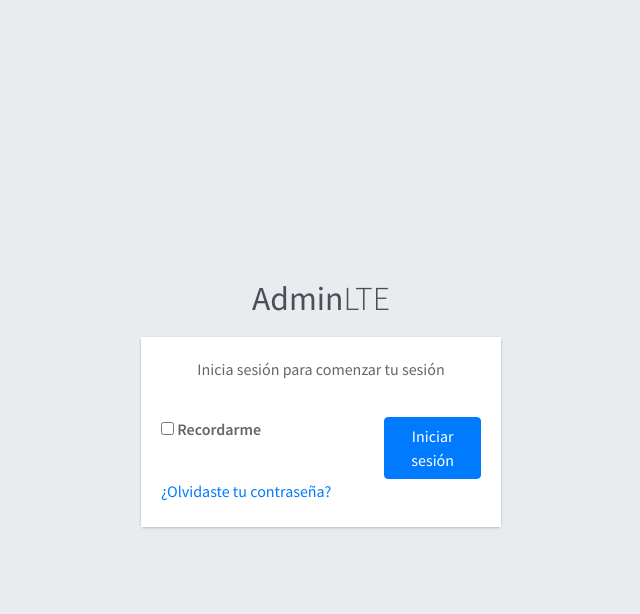
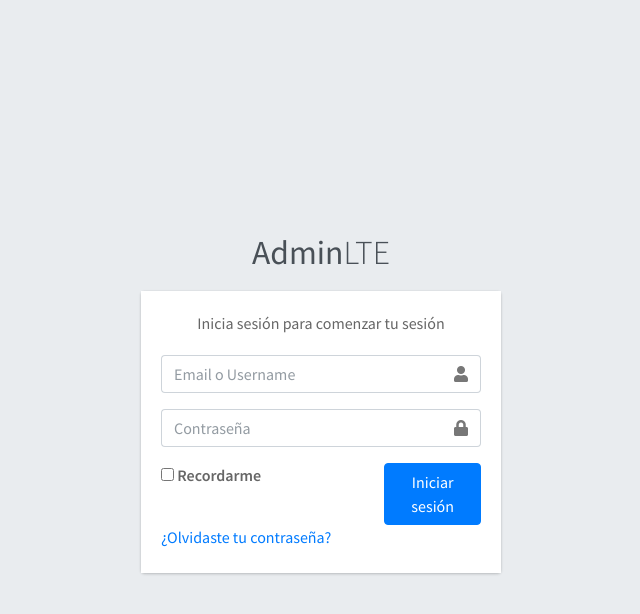
Before and after one commit to JorgeRomeroC/administration, a Django app: template templates/registration/login.html in a window 1280 px wide. Shown: the top 614 px of the page, without its empty margins (319-959 px from the left). Run offline with Django 3.2, Linux system fonts and the light colour scheme; the template is opened without the code that fills it, so the values that code supplies are empty; some libraries are stand-ins or nearby versions.

Commit message:
Se modifican los campos de email y password del login

```diff
--- a/templates/registration/login.html
+++ b/templates/registration/login.html
@@ -24,8 +24,22 @@
                     {% csrf_token %}
 
                     <div class="input-group mb-3">
-                        {{ form.as_p}}
+                        <input type="text" name="username" class="form-control" placeholder="Email o Username">
+                        <div class="input-group-append">
+                            <div class="input-group-text">
+                                <span class="fas fa-user"></span>
+                            </div>
+                        </div>
                     </div>
+                    <div class="input-group mb-3">
+                        <input type="password" name="password" class="form-control" placeholder="Contraseña">
+                        <div class="input-group-append">
+                            <div class="input-group-text">
+                                <span class="fas fa-lock"></span>
+                            </div>
+                        </div>
+                    </div>
+
                     <div class="row">
                         <div class="col-8">
                             <div class="icheck-primary">
```
